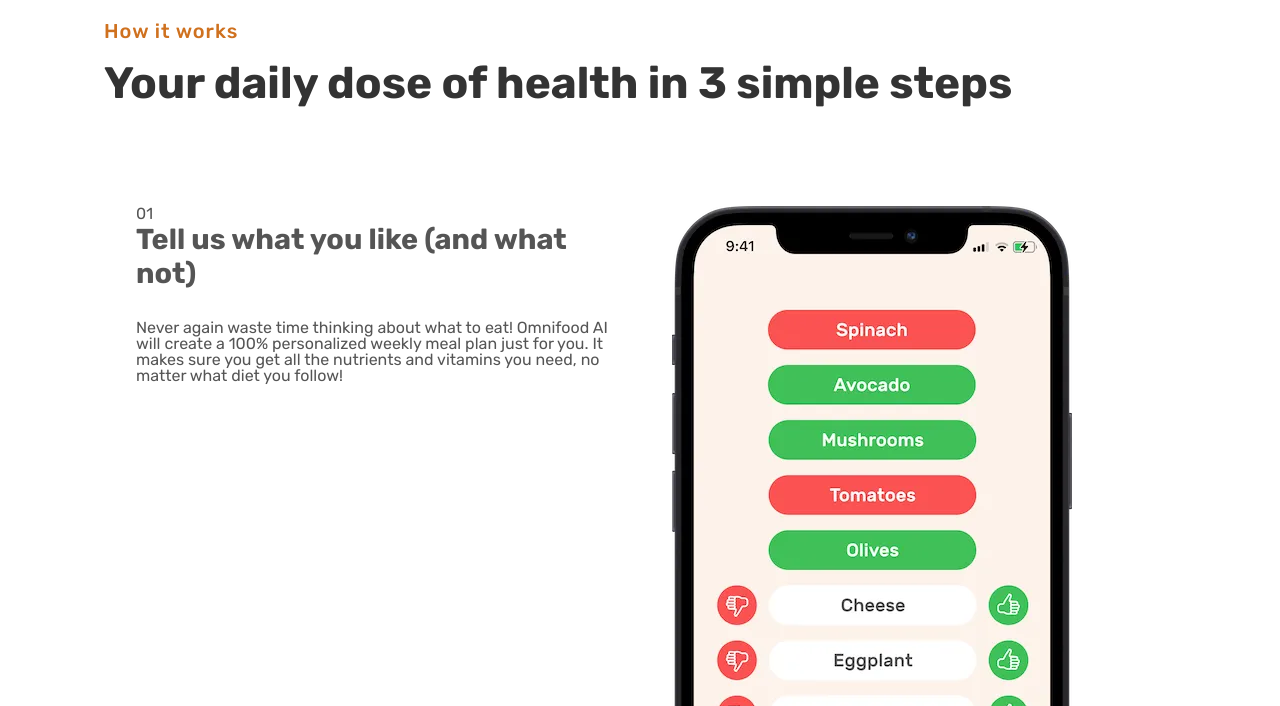
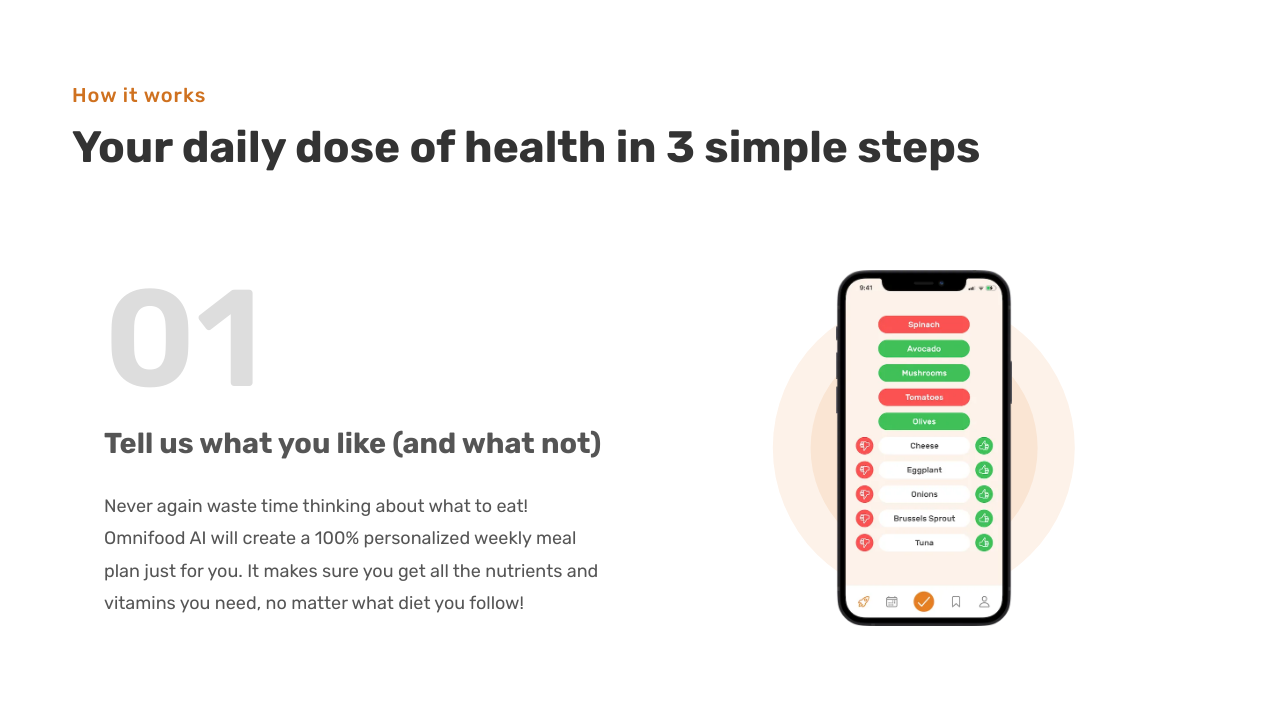
Before and after one commit to ABrozovic/Omnifood, a plain HTML site: page index.html in a window 1280 px wide. Shown: the part 930-1636 px from the top of the page. Drawn offline with nearby package versions, Linux system fonts and the light colour scheme; some packages are replaced by stand-ins of ours; a script that the page names is missing.

Commit message:
Add the How it works section styles to the style.css

```diff
--- a/css/style.css
+++ b/css/style.css
@@ -144,3 +144,54 @@
 .featured-in__logos img:hover {
     filter: none;
 }
+
+/*****************************/
+/* HOW IT WORKS SECTION */
+/*****************************/
+.section-how {
+    padding: 4rem 0;
+}
+.how-it-works__step-number {
+    font-size: 8.6rem;
+    font-weight: var(--font-weight-semibold);
+    color: var(--color-white-2);
+    margin-bottom: 1.2rem;
+}
+.how-it-works__step-description {
+    font-size: var(--font-size-L);
+    line-height: 1.8;
+}
+
+.how-it-works__step-img-box picture {
+    position: relative;
+    display: flex;
+    align-items: center;
+    justify-content: center;
+}
+
+.how-it-works__step-img-box picture::before,
+.how-it-works__step-img-box picture::after {
+    content: "";
+    display: block;
+    border-radius: 50%;
+    position: absolute;
+    top: 50%;
+    left: 50%;
+    transform: translate(-50%, -50%);
+}
+.how-it-works__step-img-box picture::before {
+    width: 60%;
+    padding-bottom: 60%;
+    background-color: var(--color-secondary);
+    z-index: -2;
+}
+
+.how-it-works__step-img-box picture::after {
+    width: 45%;
+    padding-bottom: 45%;
+    background-color: var(--color-secondary-dark);
+    z-index: -1;
+}
+.how-it-works__step-img {
+    width: 35%;
+}
```
